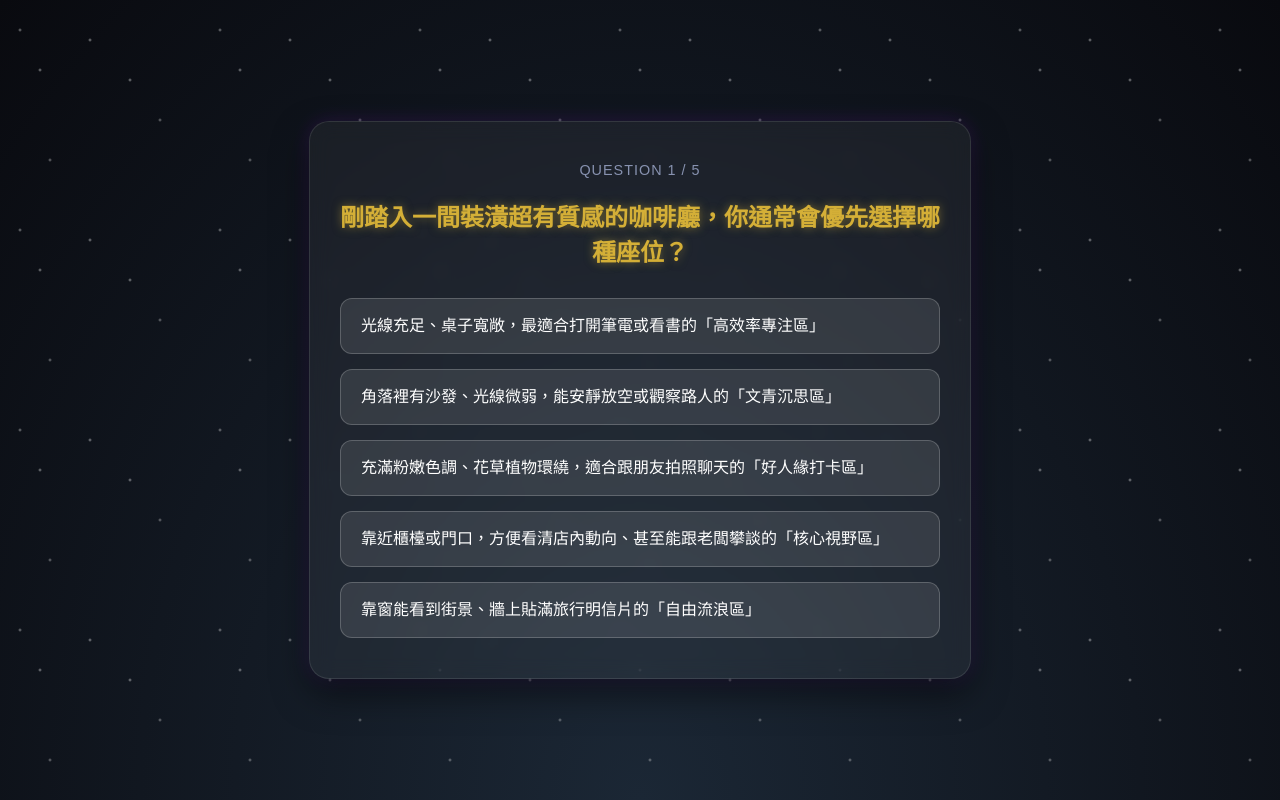
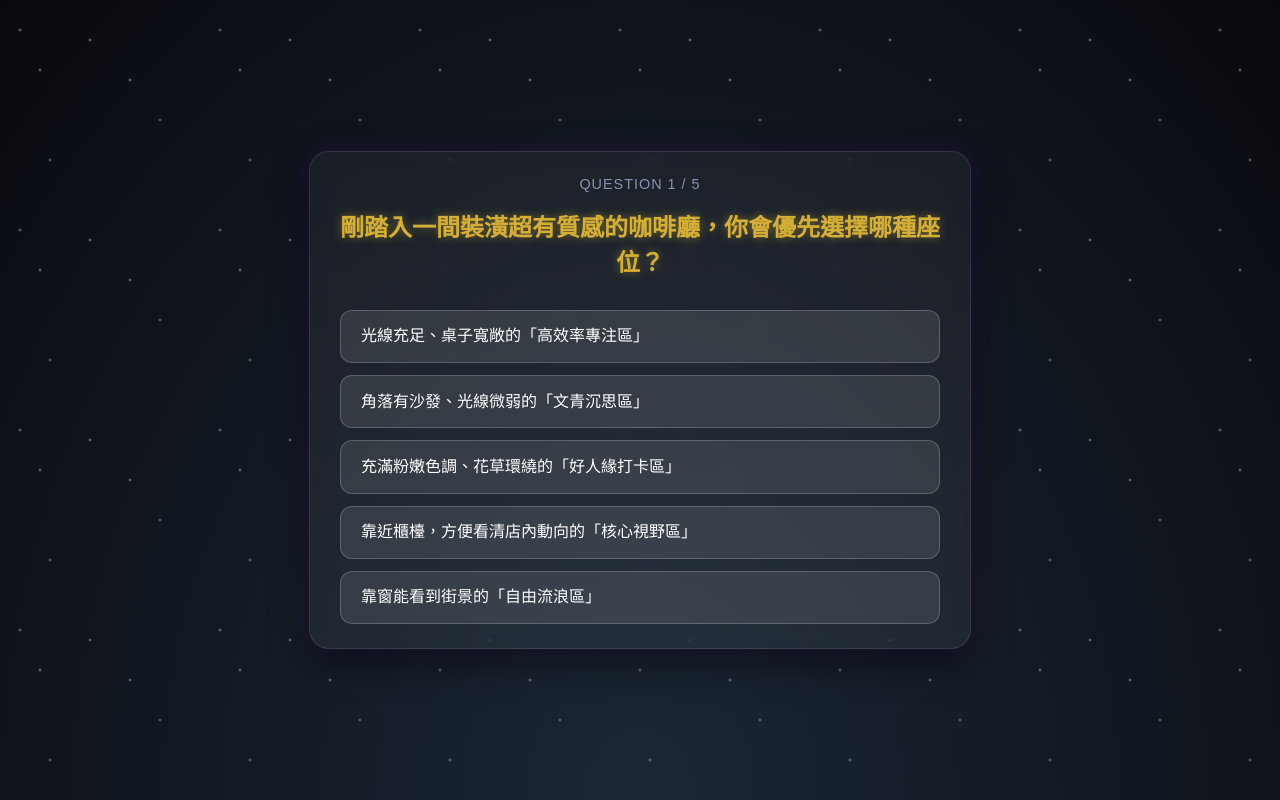
Before and after one commit to asura4code/crystal-test, a plain HTML site: page index.html in a window 1280 px wide. Both pictures are taken after a click on the button "開始測驗 ✨". Drawn offline with Linux system fonts and the light colour scheme.

Commit message:
Update index.html

```diff
--- a/index.html
+++ b/index.html
@@ -2,7 +2,7 @@
 <html lang="zh-TW">
 <head>
     <meta charset="UTF-8">
-    <meta name="viewport" content="width=device-width, initial-scale=1.0">
+    <meta name="viewport" content="width=device-width, initial-scale=1.0, maximum-scale=1.0, user-scalable=no">
     <title>🔮 尋找你的靈魂神隊友！命定水晶測驗</title>
     <style>
         /* 基礎設定與星空背景 */
@@ -10,11 +10,11 @@
             margin: 0;
             padding: 0;
             width: 100%;
-            min-height: 100vh;
+            height: 100dvh; /* 使用 dvh 解決手機瀏覽器工具列高度問題 */
+            overflow: hidden; /* 鎖定背景不讓整個網頁滑動 */
             font-family: 'PingFang TC', 'Heiti TC', '微軟正黑體', sans-serif;
             background: radial-gradient(ellipse at bottom, #1b2735 0%, #090a0f 100%);
             color: #e0e6ed;
-            overflow-x: hidden;
             display: flex;
             justify-content: center;
             align-items: center;
@@ -49,81 +49,88 @@
             z-index: 1;
             width: 90%;
             max-width: 600px;
+            max-height: 92dvh; /* 限制最高高度，確保不超出螢幕 */
             background: rgba(255, 255, 255, 0.05);
             backdrop-filter: blur(10px);
             -webkit-backdrop-filter: blur(10px);
             border: 1px solid rgba(255, 255, 255, 0.1);
             border-radius: 20px;
-            padding: 40px 30px;
+            /* 使用 clamp 讓 padding 在手機與電腦端自動縮放 */
+            padding: clamp(15px, 3vh, 40px) clamp(15px, 4vw, 30px);
             box-shadow: 0 15px 35px rgba(0,0,0,0.5), 0 0 20px rgba(138, 43, 226, 0.2);
             text-align: center;
-            transition: all 0.5s ease;
+            overflow-y: auto; /* 如果結果頁內容真的太多，只允許在此玻璃面板內滑動 */
         }
 
-        h1, h2, h3 {
-            color: #d4af37; /* 神祕金色 */
-            text-shadow: 0 0 10px rgba(212, 175, 55, 0.5);
-            margin-bottom: 20px;
+        /* 隱藏/美化玻璃面板的捲軸 */
+        .container::-webkit-scrollbar { width: 6px; }
+        .container::-webkit-scrollbar-track { background: transparent; }
+        .container::-webkit-scrollbar-thumb { background: rgba(138, 43, 226, 0.5); border-radius: 10px; }
+
+        /* 動態字體與間距縮放 */
+        h1 {
+            color: #d4af37; text-shadow: 0 0 10px rgba(212, 175, 55, 0.5);
+            font-size: clamp(1.3rem, 5vw, 2rem);
+            margin-top: 0;
+            margin-bottom: clamp(10px, 2vh, 20px);
         }
-
+        h2 {
+            color: #d4af37; text-shadow: 0 0 10px rgba(212, 175, 55, 0.5);
+            font-size: clamp(1.1rem, 4.5vw, 1.5rem);
+            margin-top: 0;
+            margin-bottom: clamp(10px, 2vh, 20px);
+        }
         p {
-            line-height: 1.6;
-            font-size: 1.1rem;
+            line-height: 1.5;
+            font-size: clamp(0.85rem, 3.5vw, 1.1rem);
             color: #c9d1d9;
+            margin-bottom: clamp(10px, 2vh, 16px);
         }
 
         /* 按鈕樣式 */
         .btn {
             background: linear-gradient(45deg, #4b0082, #8a2be2);
-            color: white;
-            border: none;
-            padding: 15px 30px;
-            font-size: 1.2rem;
-            border-radius: 30px;
-            cursor: pointer;
+            color: white; border: none;
+            padding: clamp(12px, 2vh, 15px) clamp(20px, 5vw, 30px);
+            font-size: clamp(1rem, 4vw, 1.2rem);
+            border-radius: 30px; cursor: pointer;
             transition: transform 0.3s, box-shadow 0.3s;
-            margin-top: 20px;
-            font-weight: bold;
-            letter-spacing: 2px;
+            margin-top: clamp(10px, 2vh, 20px);
+            font-weight: bold; letter-spacing: 2px;
         }
-
-        .btn:hover {
-            transform: scale(1.05);
-            box-shadow: 0 0 20px rgba(138, 43, 226, 0.6);
-        }
+        .btn:hover { transform: scale(1.05); box-shadow: 0 0 20px rgba(138, 43, 226, 0.6); }
 
         /* 測驗選項樣式 */
         .options {
             display: flex;
             flex-direction: column;
-            gap: 15px;
-            margin-top: 30px;
+            gap: clamp(8px, 1.5vh, 15px); /* 自動調整選項間距 */
+            margin-top: clamp(10px, 2vh, 20px);
         }
 
         .option-btn {
             background: rgba(255, 255, 255, 0.1);
             color: #fff;
             border: 1px solid rgba(255, 255, 255, 0.2);
-            padding: 15px 20px;
+            padding: clamp(10px, 1.8vh, 15px) clamp(12px, 3vw, 20px); /* 手機端自動壓縮按鈕厚度 */
             border-radius: 12px;
-            font-size: 1rem;
+            font-size: clamp(0.85rem, 3.5vw, 1rem);
             cursor: pointer;
             transition: all 0.3s;
             text-align: left;
-            line-height: 1.5;
+            line-height: 1.4;
         }
 
         .option-btn:hover {
-            background: rgba(138, 43, 226, 0.4);
-            border-color: #8a2be2;
+            background: rgba(138, 43, 226, 0.4); border-color: #8a2be2;
             transform: translateX(5px);
         }
 
         /* 進度條 */
         .progress {
-            font-size: 0.9rem;
+            font-size: clamp(0.75rem, 3vw, 0.9rem);
             color: #8892b0;
-            margin-bottom: 20px;
+            margin-bottom: clamp(10px, 2vh, 20px);
             text-transform: uppercase;
             letter-spacing: 1px;
         }
@@ -133,38 +140,41 @@
             background: rgba(0, 0, 0, 0.4);
             border: 1px solid rgba(212, 175, 55, 0.3);
             border-radius: 15px;
-            padding: 25px;
-            margin-bottom: 20px;
+            padding: clamp(15px, 3vh, 25px);
+            margin-bottom: clamp(10px, 2vh, 20px);
             text-align: left;
         }
 
         .result-card h3 {
-            margin-top: 0;
-            color: #b19cd9;
+            margin-top: 0; color: #b19cd9;
             border-bottom: 1px solid rgba(177, 156, 217, 0.3);
             padding-bottom: 10px;
+            font-size: clamp(1.1rem, 4vw, 1.4rem);
         }
 
         .result-badge {
-            display: inline-block;
-            background: #d4af37;
-            color: #000;
-            padding: 5px 12px;
-            border-radius: 20px;
-            font-size: 0.8rem;
-            font-weight: bold;
-            margin-bottom: 10px;
+            display: inline-block; background: #d4af37; color: #000;
+            padding: 3px 10px; border-radius: 20px;
+            font-size: clamp(0.75rem, 3vw, 0.8rem);
+            font-weight: bold; margin-bottom: 10px;
         }
 
-        /* 頁面切換控制 */
-        .screen { display: none; }
+        /* 頁面切換控制 (改為 Flex 以支援垂直置中對齊) */
+        .screen {
+            display: none;
+            flex-direction: column;
+            justify-content: center;
+            align-items: center;
+            width: 100%;
+        }
         .screen.active {
-            display: block;
-            animation: fadeIn 0.8s ease;
+            display: flex;
+            animation: fadeIn 0.6s ease;
         }
+        .screen p, .screen h2, .screen .options { width: 100%; } /* 確保內部寬度延展 */
 
         @keyframes fadeIn {
-            from { opacity: 0; transform: translateY(20px); }
+            from { opacity: 0; transform: translateY(10px); }
             to { opacity: 1; transform: translateY(0); }
         }
     </style>
@@ -173,13 +183,13 @@
 
     <div class="stars"></div>
 
-    <div class="container">
+    <div class="container" id="main-container">
 
         <!-- 1. 測驗簡介 -->
         <div id="intro-screen" class="screen active">
-            <h1>🔮 尋找你的靈魂神隊友</h1>
-            <p>每天在生活、工作、人際關係裡奔波，你是不是有時候也覺得需要一點正面能量的加持？</p>
-            <p>這份測驗將帶你模擬 5 個日常生活的場景，測出你當下最缺乏或最契合的能量，並從中找出哪一款水晶最適合成為你的命定守護星！</p>
+            <h1>🔮 尋找靈魂神隊友</h1>
+            <p>每天在生活、工作、人際關係裡奔波，你是不是覺得需要一點正面能量的加持？</p>
+            <p>這份測驗將帶你模擬 5 個場景，測出你當下最缺乏或最契合的能量，找出最適合你的水晶守護星！</p>
             <button class="btn" onclick="startQuiz()">開始測驗 ✨</button>
         </div>
 
@@ -195,8 +205,8 @@
         <!-- 3. 結果顯示區 -->
         <div id="result-screen" class="screen">
             <h1>✨ 你的命定水晶 ✨</h1>
-            <p style="margin-bottom:30px;">根據星象與能量的指引，最適合你的水晶守護星是...</p>
-            <div id="results-container">
+            <p style="margin-bottom: clamp(15px, 3vh, 30px);">根據星象與能量的指引，最適合你的守護星是...</p>
+            <div id="results-container" style="width: 100%;">
                 <!-- 結果會透過 JS 動態產生 -->
             </div>
             <button class="btn" onclick="restartQuiz()">🔄 再測一次</button>
@@ -208,53 +218,53 @@
         // 題庫資料
         const questions = [
             {
-                question: "剛踏入一間裝潢超有質感的咖啡廳，你通常會優先選擇哪種座位？",
+                question: "剛踏入一間裝潢超有質感的咖啡廳，你會優先選擇哪種座位？",
                 options: [
-                    { type: 'A', text: "光線充足、桌子寬敞，最適合打開筆電或看書的「高效率專注區」" },
-                    { type: 'B', text: "角落裡有沙發、光線微弱，能安靜放空或觀察路人的「文青沉思區」" },
-                    { type: 'C', text: "充滿粉嫩色調、花草植物環繞，適合跟朋友拍照聊天的「好人緣打卡區」" },
-                    { type: 'D', text: "靠近櫃檯或門口，方便看清店內動向、甚至能跟老闆攀談的「核心視野區」" },
-                    { type: 'E', text: "靠窗能看到街景、牆上貼滿旅行明信片的「自由流浪區」" }
+                    { type: 'A', text: "光線充足、桌子寬敞的「高效率專注區」" },
+                    { type: 'B', text: "角落有沙發、光線微弱的「文青沉思區」" },
+                    { type: 'C', text: "充滿粉嫩色調、花草環繞的「好人緣打卡區」" },
+                    { type: 'D', text: "靠近櫃檯，方便看清店內動向的「核心視野區」" },
+                    { type: 'E', text: "靠窗能看到街景的「自由流浪區」" }
                 ]
             },
             {
-                question: "星期五晚上下班或下課後，你最渴望的舒壓方式是什麼？",
+                question: "星期五晚上下班或下課後，你最渴望的舒壓方式是？",
                 options: [
-                    { type: 'A', text: "把房間徹底打掃一遍、斷捨離，看著乾淨的空間重新找回掌控感" },
-                    { type: 'B', text: "獨自戴上耳機聽音樂、冥想，或者看一部燒腦的科幻電影來激發靈感" },
-                    { type: 'C', text: "約好久不見的朋友吃大餐、做個 SPA，好好犒賞並療癒自己" },
-                    { type: 'D', text: "瘋狂看理財影片、規劃副業，或者跟朋友聊聊最近有什麼賺錢的商機" },
-                    { type: 'E', text: "參加聚會唱歌、去聽 Live House，或者在社群平台上大聊特聊自己的想法" }
+                    { type: 'A', text: "把房間徹底打掃一遍，重新找回掌控感" },
+                    { type: 'B', text: "獨自戴上耳機聽音樂、冥想，激發靈感" },
+                    { type: 'C', text: "約好久不見的朋友吃大餐，好好療癒自己" },
+                    { type: 'D', text: "看理財影片、規劃副業，跟朋友聊商機" },
+                    { type: 'E', text: "去聽 Live House，或在社群大聊自己的想法" }
                 ]
             },
             {
-                question: "如果你要開一間屬於自己的小店，你最希望它是一間怎樣的店？",
+                question: "如果你要開一間屬於自己的小店，你希望是怎樣的店？",
                 options: [
-                    { type: 'A', text: "現代極簡風的共享辦公室，提供最高效率與專注的工作環境" },
-                    { type: 'B', text: "充滿神祕感的身心靈占卜複合式書店，提供心靈與智慧的寄託" },
-                    { type: 'C', text: "溫馨浪漫的花藝甜點店，讓人一進來就感受到滿滿的幸福與愛" },
-                    { type: 'D', text: "獲利潛力高，能快速展店且每天點算營收的潮流選品店" },
-                    { type: 'E', text: "舉辦各類講座、脫口秀，能讓不同背景的人自由交流觀點的沙龍咖啡館" }
+                    { type: 'A', text: "極簡風共享辦公室，提供最高效率的工作環境" },
+                    { type: 'B', text: "身心靈占卜複合書店，提供心靈與智慧寄託" },
+                    { type: 'C', text: "浪漫的花藝甜點店，讓人感受滿滿幸福與愛" },
+                    { type: 'D', text: "獲利潛力高，能快速展店的潮流選品店" },
+                    { type: 'E', text: "舉辦各類講座、脫口秀交流觀點的沙龍咖啡館" }
                 ]
             },
             {
-                question: "當你在生活中遇到卡關或壓力山大的突發狀況時，你的第一直覺反應是？",
+                question: "當遇到卡關或壓力山大的突發狀況時，你的第一直覺是？",
                 options: [
-                    { type: 'A', text: "先冷靜深呼吸，把事情列成待辦清單，按部就班一一解決" },
-                    { type: 'B', text: "暫時抽離現場，相信自己的直覺，尋找平常沒想過的創意解法" },
-                    { type: 'C', text: "找另一半或閨蜜訴苦，吃頓甜食，需要先被理解和安慰" },
-                    { type: 'D', text: "迅速評估得失，管他三七二十一，先拿出行動力拼一把再說" },
-                    { type: 'E', text: "據理力爭！把自己的想法和邏輯講清楚，用強大的溝通能力去說服對方" }
+                    { type: 'A', text: "冷靜深呼吸，列成待辦清單，按部就班解決" },
+                    { type: 'B', text: "暫時抽離現場，相信直覺尋找創意解法" },
+                    { type: 'C', text: "找另一半或閨蜜訴苦，需要先被理解和安慰" },
+                    { type: 'D', text: "迅速評估得失，管他三七二十一先拼一把" },
+                    { type: 'E', text: "據理力爭！把邏輯講清楚去說服對方" }
                 ]
             },
             {
-                question: "明天就要出發去一趟期待已久的旅行，你的行李箱裡絕對不能少放什麼？",
+                question: "出發去期待已久的旅行，行李箱裡絕對不能少放什麼？",
                 options: [
-                    { type: 'A', text: "收納整齊的萬用充電線、萬用筆記本，確保所有行程都在掌控中" },
-                    { type: 'B', text: "一本探討哲學、心理學或充滿創意的小說，留給旅途中安靜思考的自己" },
-                    { type: 'C', text: "精心搭配的幾套戰袍與香水，隨時準備好邂逅浪漫或結交新朋友" },
-                    { type: 'D', text: "行動電源、備用現金與信用卡，保障一路上消費投資暢行無阻" },
-                    { type: 'E', text: "相機、隨身麥克風或日記本，隨時準備好記錄沿途風景並與世界分享" }
+                    { type: 'A', text: "收納整齊的萬用充電線，確保行程在掌控中" },
+                    { type: 'B', text: "探討哲學或充滿創意的小說，留給安靜的自己" },
+                    { type: 'C', text: "精心搭配的戰袍與香水，隨時準備結交新朋友" },
+                    { type: 'D', text: "備用現金與信用卡，保障一路上消費暢行無阻" },
+                    { type: 'E', text: "相機或日記本，隨時準備記錄並與世界分享" }
                 ]
             }
         ];
@@ -264,48 +274,47 @@
             'A': {
                 name: "🤍 白水晶 (White Crystal)",
                 title: "思緒清晰的效率達人",
-                traits: "你追求純粹與平衡，做事有條不紊。特別適合剛接觸水晶者、需要提升工作效率、淨化磁場、提升專注力或管理者。",
-                effects: "水晶之王，能量最純粹。具淨化、提升、專注、平衡、聚集正能量、防小人、思緒清晰、平定情緒之效。能淨化全身能量並放大其他水晶效果，增強記憶力。"
+                traits: "你追求純粹與平衡，做事有條不紊。特別適合需要提升效率、淨化磁場或管理者。",
+                effects: "水晶之王。具淨化、專注、平衡、防小人、思緒清晰之效，能放大其他水晶效果。"
             },
             'B': {
                 name: "💜 紫水晶 (Amethyst)",
                 title: "內斂深度的智慧文青",
-                traits: "你內心世界豐富，喜歡思考與尋求直覺。特別適合學生、需要冷靜思考、增長智慧、創意與直覺、尋求貴人相助或壓力大需靜心冥想者。",
-                effects: "智慧之石。啟發靈感與智慧、提升直覺力、平靜心靈、平衡情緒與環境能量場。有助於穩定理性、冷靜沉著、貴人相遇、化解小人，幫助靜心、冥想和集中注意力。"
+                traits: "內心世界豐富，喜歡思考。適合學生、需要冷靜思考、增長智慧與創意、或壓力大需靜心者。",
+                effects: "智慧之石。啟發靈感、提升直覺力、平靜心靈。有助穩定理性、遇貴人與化解小人。"
             },
             'C': {
                 name: "🩷 粉水晶 (Rose Quartz)",
                 title: "精緻感性的療癒天使",
-                traits: "你非常重視情感交流與生活中的溫柔。特別適合想增進感情、追求好人緣與戀愛運、做生意需要廣結善緣或追求身心療癒者。",
-                effects: "愛情之石。主愛情運，能招桃花、促進浪漫、自我及家庭之愛。具舒緩情緒、緩解壓力、人際關係增進好人緣、增強自我接納與內在平靜、緩和心輪壓力之效。"
+                traits: "重視情感交流與溫柔。適合想增進感情、追求好人緣、廣結善緣或追求身心療癒者。",
+                effects: "愛情之石。主愛情運，招桃花、促進浪漫。具舒緩壓力、增進人際關係與內在平靜之效。"
             },
             'D': {
                 name: "💛 黃水晶 (Citrine)",
                 title: "極具野心的斜槓實踐家",
-                traits: "你天生自帶敏銳度，渴望豐盛與成功。特別適合創業者、投資者、業務工作者、經商者、經營副業或斜槓兼職的人、需要提升行動力、邏輯思維或增強自信者。",
-                effects: "商人之石，代表財富與豐盛。招財事業運（主招偏財與穩定財運）、鎮定心情、降低恐懼、提升工作效率、增強自信與執行力。"
+                traits: "自帶敏銳度，渴望成功。適合創業者、業務、斜槓兼職者，需要提升行動力與自信者。",
+                effects: "商人之石。招財事業運（主偏財），鎮定心情、提升工作效率與執行力。"
             },
             'E': {
                 name: "🩵 海藍寶 (Aquamarine)",
                 title: "勇於發聲的自由創作者",
-                traits: "你渴望表達、熱愛自由與交流。特別適合需加強溝通能力、自信表達或經常表達需求高的行業（如作家、歌手、表演者、講師）以及旅行者。",
-                effects: "具自信表達之效，能增強自信與勇氣、提升溝通表達與說服力、恢復理性思緒。安撫情緒、帶來內心平靜，亦為旅途守護石。"
+                traits: "渴望表達、熱愛自由。適合需加強溝通能力、經常表達的行業以及旅行者。",
+                effects: "增強自信與勇氣、提升說服力與理性思緒。安撫情緒、帶來內心平靜，亦為旅途守護石。"
             }
         };
 
-        // 系統變數
         let currentQuestion = 0;
         let scores = { A: 0, B: 0, C: 0, D: 0, E: 0 };
 
-        // 頁面切換函數
         function switchScreen(hideId, showId) {
             document.getElementById(hideId).classList.remove('active');
             setTimeout(() => {
                 document.getElementById(showId).classList.add('active');
+                // 重設面板捲軸位置
+                document.getElementById('main-container').scrollTop = 0;
             }, 100);
         }
 
-        // 開始測驗
         function startQuiz() {
             currentQuestion = 0;
             scores = { A: 0, B: 0, C: 0, D: 0, E: 0 };
@@ -313,7 +322,6 @@
             switchScreen('intro-screen', 'quiz-screen');
         }
 
-        // 渲染題目與選項
         function renderQuestion() {
             const q = questions[currentQuestion];
             document.getElementById('progress-text').innerText = `Question ${currentQuestion + 1} / ${questions.length}`;
@@ -331,7 +339,6 @@
             });
         }
 
-        // 選擇答案與計分
         function selectOption(type) {
             scores[type]++;
             currentQuestion++;
@@ -343,9 +350,7 @@
             }
         }
 
-        // 計算並顯示結果
         function calculateResult() {
-            // 找出最高分
             let maxScore = 0;
             let topTypes = [];
 
@@ -354,22 +359,20 @@
                     maxScore = scores[type];
                     topTypes = [type];
                 } else if (scores[type] === maxScore) {
-                    topTypes.push(type); // 處理同分狀況
+                    topTypes.push(type);
                 }
             }
 
             const resultsContainer = document.getElementById('results-container');
             resultsContainer.innerHTML = '';
 
-            // 如果有多個最高分，提示多重宇宙能量
             if (topTypes.length > 1) {
                 const multiNote = document.createElement('p');
-                multiNote.innerHTML = "🌟 <strong>你的能量非常多元！以下水晶都非常適合目前的你：</strong>";
+                multiNote.innerHTML = "🌟 <strong>你的能量非常多元！以下都很適合你：</strong>";
                 multiNote.style.color = "#d4af37";
                 resultsContainer.appendChild(multiNote);
             }
 
-            // 產出結果卡片
             topTypes.forEach(type => {
                 const data = crystalData[type];
                 const card = document.createElement('div');
@@ -377,8 +380,8 @@
                 card.innerHTML = `
                     <div class="result-badge">${data.title}</div>
                     <h3>${data.name}</h3>
-                    <p><strong>🔮 適合對象與人格描述：</strong><br>${data.traits}</p>
-                    <p><strong>✨ 功效與特性：</strong><br>${data.effects}</p>
+                    <p style="font-size:0.9rem; margin-bottom:8px;"><strong>🔮 適合對象：</strong><br>${data.traits}</p>
+                    <p style="font-size:0.9rem; margin-bottom:0;"><strong>✨ 功效：</strong><br>${data.effects}</p>
                 `;
                 resultsContainer.appendChild(card);
             });
@@ -386,11 +389,8 @@
             switchScreen('quiz-screen', 'result-screen');
         }
 
-        // 重新測驗
         function restartQuiz() {
             switchScreen('result-screen', 'intro-screen');
-            // 將視窗捲動回頂部
-            window.scrollTo(0, 0);
         }
     </script>
 </body>
```
